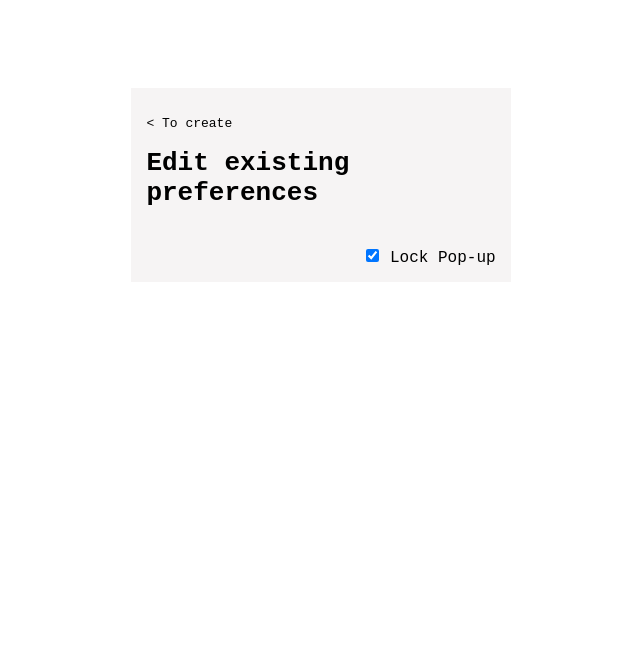
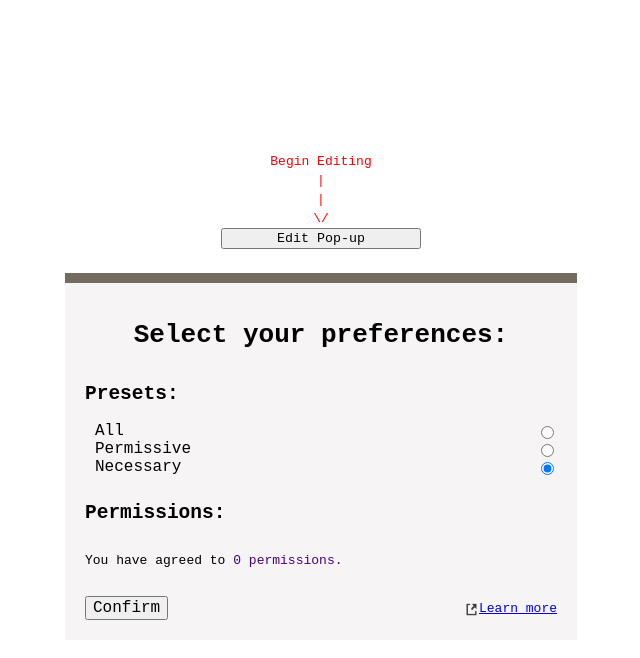
Before and after one commit to dochiasebastian/workshops, a plain HTML site: page 1. Basic Web Development/index.html in a window 1280 px wide. Shown: the whole page, without its empty margins (319-959 px from the left). Drawn offline with Linux system fonts and the light colour scheme.

Commit message:
feat: add presentation

```diff
--- a/1. Basic Web Development/index.html
+++ b/1. Basic Web Development/index.html
@@ -23,8 +23,15 @@
         <div class="square8"></div>
         <div class="square9"></div>
     </div>
-    <div class="editor">
-        <div id="creation-page" class="no-display">
+    <div class="begin-arrow">
+        <p>Begin Editing</p>
+        <p> |</p>
+        <p> |</p>
+        <p>\/</p>
+        <button type="button" id="begin-button">Edit Pop-up</button>
+    </div>
+    <div class="editor no-display">
+        <div id="creation-page" class="">
             <p class="to-edit" onclick="clickToEdit()">To edit ></p>
             <h1>Design your preferences pop-up</h1>
             <form id="creation-form">
@@ -50,7 +57,7 @@
                 <button type="submit" class="btn-confirm">Confirm</button>
             </form>
         </div>
-        <div id="edit-page" class="">
+        <div id="edit-page" class="no-display">
             <p class="to-create" onclick="clickToAdd()">&lt; To create</p>
             <h1>Edit existing preferences</h1>
             <form  id="edit-form" class="no-display">
@@ -81,7 +88,7 @@
             <label for="lock">Lock Pop-up</label>
         </div>
     </div>
-    <div class="preferences hidden">
+    <div class="preferences hidden presentation">
         <div class="bar"></div>
         <div class="content">
             <h1>Select your preferences:</h1>
@@ -102,7 +109,7 @@
                     </div>
                 </form>
             </div>
-            <div class="section editing">
+            <div class="section">
                 <h2>Permissions:</h2>
                 <form id="permissions-form">
                     <div id="permissions-list"></div>
--- a/1. Basic Web Development/styles.css
+++ b/1. Basic Web Development/styles.css
@@ -93,7 +93,7 @@ label:lang(en) {
 }
 
 .editing {
-
+    border: none;
 }
 
 .section {
@@ -160,6 +160,21 @@ input[type="text"] {
     margin-top: 20px;
 }
 
+.begin-arrow {
+    width: 200px;
+    display: flex;
+    flex-flow: column;
+    text-align: center;
+    margin: auto;
+    margin-top: 18vh;
+}
+
+.begin-arrow *:not([type="button"]){
+    margin-top: 2px;
+    margin-bottom: 2px;
+    color: red;
+}
+
 .agreeCountDisplay::after {
     content: " " counter(checkedCount) " permissions.";
     color: indigo;
@@ -193,6 +208,10 @@ input[type="text"] {
     float: left;
     -webkit-animation: squareGridScaleDelay 1.3s infinite ease-in-out;
     animation: squareGridScaleDelay 1.3s infinite ease-in-out;
+}
+
+.presentation {
+    bottom: 20vh !important;
 }
 
 .spinner-grid .square1 {
```
Also changed, not shown: 1. Basic Web Development/script.ts (+7 -1 lines).
